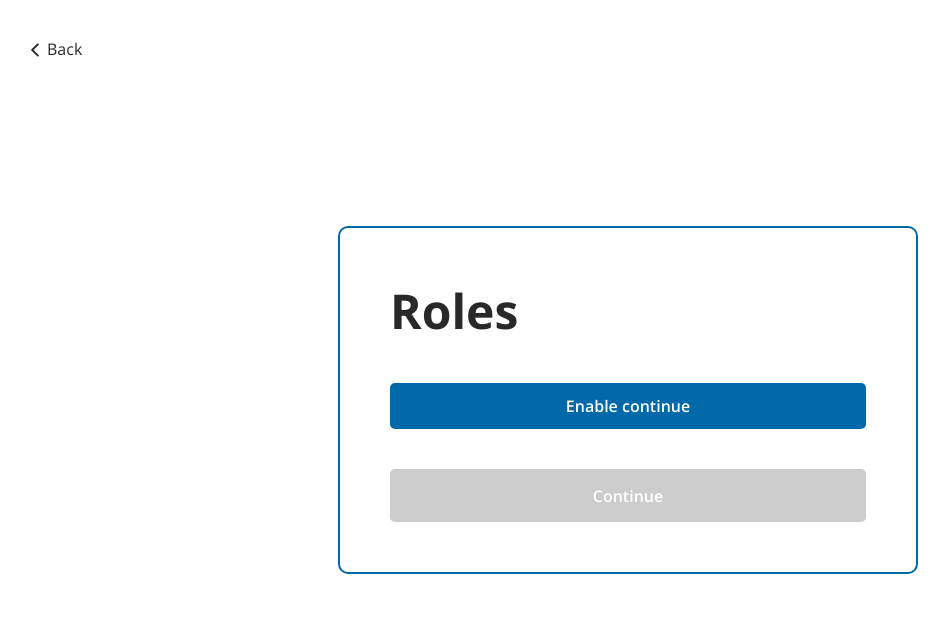
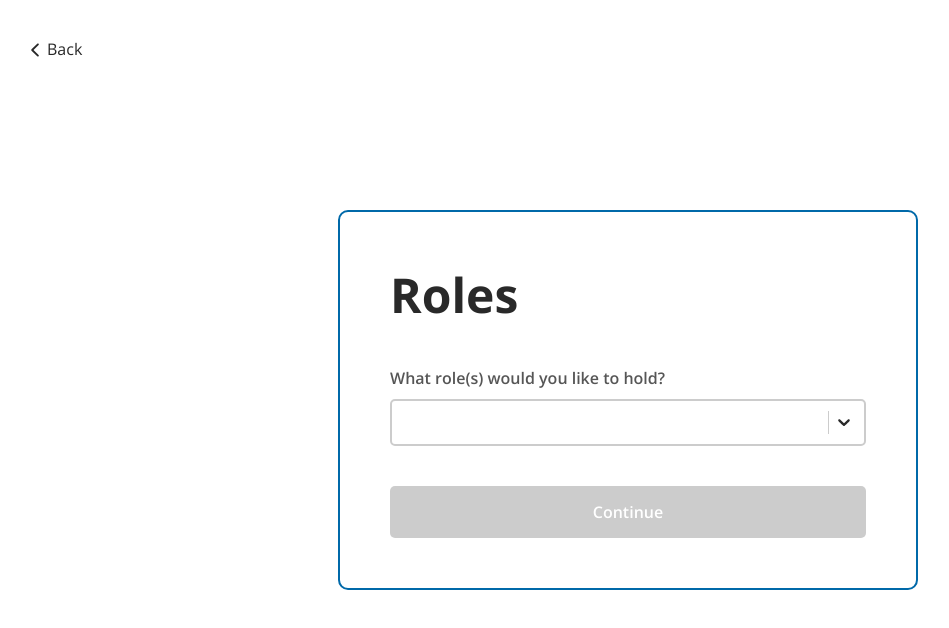
Before and after one commit to calblueprint/immigration-justice-project, a Next.js app: page /onboarding/roles in a window 1280 px wide. Shown: the top 628 px of the page, without its empty margins (12-961 px from the left). Built offline with nearby package versions, Linux system fonts and the light colour scheme; no server answers.

Commit message:
[feat] creates role card (#52)
* creates roles page

* creates roles page

* adds roles page'

* removes unnecessary cast

```diff
--- a/src/app/onboarding/roles/page.tsx
+++ b/src/app/onboarding/roles/page.tsx
@@ -1,24 +1,57 @@
 'use client';
 
-import Button from '@/components/Button';
-import COLORS from '@/styles/colors';
+import InputDropdown from '@/components/InputDropdown';
+import { RoleEnum } from '@/types/schema';
 import { H1 } from '@/styles/text';
 import { OnboardingContext } from '@/utils/OnboardingProvider';
 import { useContext } from 'react';
 
+const roleOptions = new Map<RoleEnum, string>([
+  ['ATTORNEY', 'Attorney'],
+  ['INTERPRETER', 'Interpreter'],
+]);
+
 export default function Page() {
   const onboarding = useContext(OnboardingContext);
+
+  const setRoles = (roles: Set<RoleEnum>) => {
+    onboarding?.setRoles(roles);
+    if (roles.size !== 0) {
+      onboarding?.setCanContinue(true);
+    } else {
+      onboarding?.setProgress(0);
+      onboarding?.setCanContinue(false);
+    }
+
+    if (roles.has('ATTORNEY')) {
+      onboarding?.setFlow([
+        { name: 'Roles', url: 'roles' },
+        { name: 'Basic Info', url: 'basic-information' },
+        { name: 'Availability', url: 'availability' },
+        { name: 'Legal Experience', url: 'legal-experience' },
+        { name: 'Done', url: 'done' },
+      ]);
+    } else {
+      onboarding?.setFlow([
+        { name: 'Roles', url: 'roles' },
+        { name: 'Basic Info', url: 'basic-information' },
+        { name: 'Availability', url: 'availability' },
+        { name: 'Done', url: 'done' },
+      ]);
+    }
+  };
 
   return (
     <>
       <H1>Roles</H1>
-      <Button
-        $primaryColor={COLORS.blueMid}
-        $secondaryColor={COLORS.blueDark}
-        onClick={() => onboarding && onboarding.setCanContinue(true)}
-      >
-        Enable continue
-      </Button>
+
+      <InputDropdown
+        label="What role(s) would you like to hold?"
+        multi
+        defaultValue={onboarding?.roles}
+        onChange={v => setRoles(v as Set<RoleEnum>)}
+        options={roleOptions}
+      />
     </>
   );
 }
```
